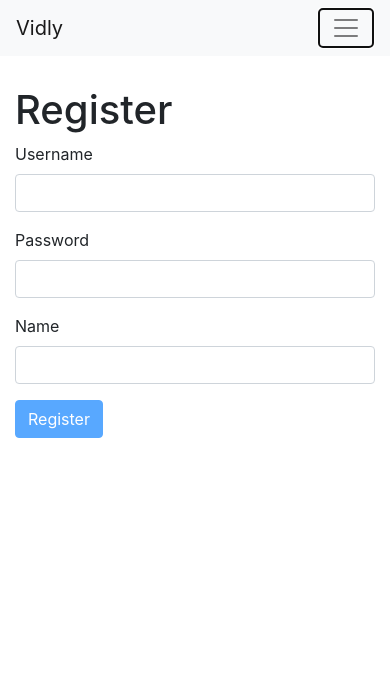
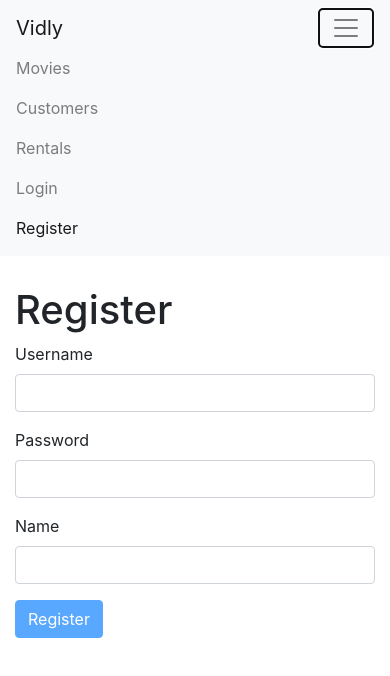
Before and after one commit to HarishB167/vidly_react_app, a React (Create React App) app: page /register in a window 390 px wide. Both pictures are taken after a click on the button "Toggle navigation". Shown: the top 676 px of the page. Built offline with nearby package versions, Linux system fonts and the light colour scheme; what raven-js would draw is missing.

Commit message:
Section 9 Vid 12 : Showing the Current User on NavBar - completed

```diff
--- a/src/App.js
+++ b/src/App.js
@@ -14,7 +14,7 @@ import "react-toastify/dist/ReactToastify.css";
 import "./App.css";
 
 function App() {
-  const [user, setUser] = useState({});
+  const [user, setUser] = useState();
 
   useEffect(() => {
     try {
--- a/src/components/common/navBar.jsx
+++ b/src/components/common/navBar.jsx
@@ -1,7 +1,7 @@
 import React from "react";
 import { NavLink, Link } from "react-router-dom";
 
-const NavBar = () => {
+const NavBar = ({ user }) => {
   return (
     <nav className="navbar navbar-expand-lg navbar-light bg-light">
       <Link className="navbar-brand" to="/">
@@ -35,6 +35,8 @@ const NavBar = () => {
               Rentals
             </NavLink>
           </li>
+          {!user && (
+            <React.Fragment>
               <li className="nav-item">
                 <NavLink className="nav-link" to="/login">
                   Login
@@ -45,6 +47,22 @@ const NavBar = () => {
                   Register
                 </NavLink>
               </li>
+            </React.Fragment>
+          )}
+          {user && (
+            <React.Fragment>
+              <li className="nav-item">
+                <NavLink className="nav-link" to="/profile">
+                  {user.username}
+                </NavLink>
+              </li>
+              <li className="nav-item">
+                <NavLink className="nav-link" to="/logout">
+                  Logout
+                </NavLink>
+              </li>
+            </React.Fragment>
+          )}
         </ul>
       </div>
     </nav>
--- a/src/components/loginForm.jsx
+++ b/src/components/loginForm.jsx
@@ -20,6 +20,7 @@ class LoginForm extends Form {
       const { data: result } = await login(data.username, data.password);
       localStorage.setItem("access", result.access);
       localStorage.setItem("refresh", result.refresh);
+      window.location = "/";
     } catch (ex) {
       if (ex.response && [400, 401].includes(ex.response.status)) {
         const errors = { ...this.state.errors };
--- a/src/components/registerForm.jsx
+++ b/src/components/registerForm.jsx
@@ -20,7 +20,7 @@ class RegisterForm extends Form {
       const response = await userService.register(this.state.data);
       localStorage.setItem("access", response.headers["x-access-token"]);
       localStorage.setItem("refresh", response.headers["x-refresh-token"]);
-      this.props.history.push("/");
+      window.location = "/";
     } catch (ex) {
       if (ex.response && ex.response.status === 400) {
         const errors = { ...this.state.errors };
--- a/src/index.js
+++ b/src/index.js
@@ -6,6 +6,7 @@ import "./index.css";
 import App from "./App";
 import reportWebVitals from "./reportWebVitals";
 import "bootstrap/dist/css/bootstrap.css";
+import "bootstrap/dist/js/bootstrap.js";
 import "font-awesome/css/font-awesome.css";
 
 logger.init();
```
Also changed, not shown: Notes2.txt. Lines whose indentation alone changed are shown as unchanged.
